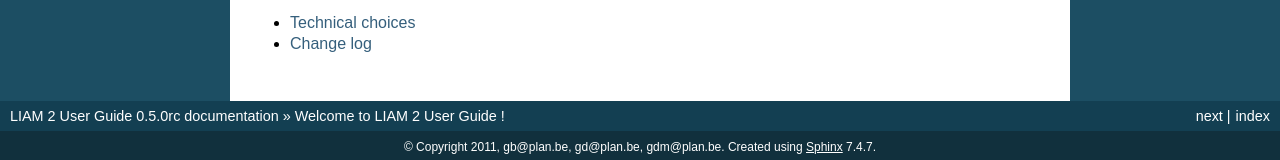
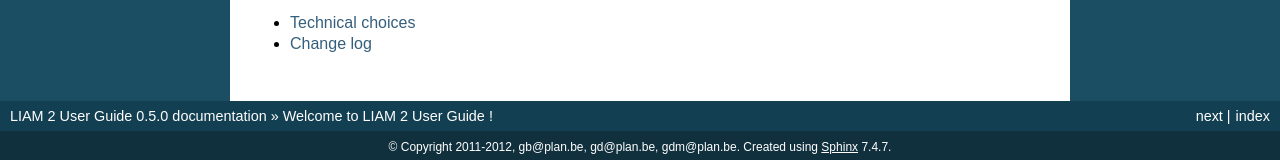
Before and after one commit to liam2/liam2, a Sphinx documentation site: the page built from doc/usersguide/source/index.rst, in a window 1280 px wide and 900 px high, scrolled down 683 px. Shown: the part 737-897 px from the top of the window. Built offline with Sphinx 7.4.7, drawn with Linux system fonts in a browser that asks for light colours; formulas are drawn with MathJax 3; some of the changed text lies outside the part shown.

Commit message:
update doc version number for release

```diff
--- a/doc/usersguide/source/conf.py
+++ b/doc/usersguide/source/conf.py
@@ -42,7 +42,7 @@ master_doc = 'index'
 
 # General information about the project.
 project = u'LIAM 2 User Guide'
-copyright = u'2011, gb@plan.be, gd@plan.be, gdm@plan.be'
+copyright = u'2011-2012, gb@plan.be, gd@plan.be, gdm@plan.be'
 
 # The version info for the project you're documenting, acts as replacement for
 # |version| and |release|, also used in various other places throughout the
@@ -51,7 +51,7 @@ copyright = u'2011, gb@plan.be, gd@plan.be, gdm@plan.be'
 # The short X.Y version.
 version = '0.5'
 # The full version, including alpha/beta/rc tags.
-release = '0.5.0rc'
+release = '0.5.0'
 
 # The language for content autogenerated by Sphinx. Refer to documentation
 # for a list of supported languages.
@@ -222,7 +222,7 @@ latex_preamble = '''
 # One entry per manual page. List of tuples
 # (source start file, name, description, authors, manual section).
 man_pages = [
-    ('index', 'liamiiuserguide', 'LIAM 2 User Guide',
+    ('index', 'liam2userguide', 'LIAM 2 User Guide',
      ['gb@plan.be, gd@plan.be, gdm@plan.be'], 1)
 ]
 
@@ -233,7 +233,7 @@ man_pages = [
 epub_title = u'LIAM 2 User Guide'
 epub_author = u'gb@plan.be, gd@plan.be, gdm@plan.be'
 epub_publisher = u'gb@plan.be, gd@plan.be, gdm@plan.be'
-epub_copyright = u'2011, gb@plan.be, gd@plan.be, gdm@plan.be'
+epub_copyright = u'2011-2012, gb@plan.be, gd@plan.be, gdm@plan.be'
 
 # The language of the text. It defaults to the language option
 # or en if the language is not set.
```
